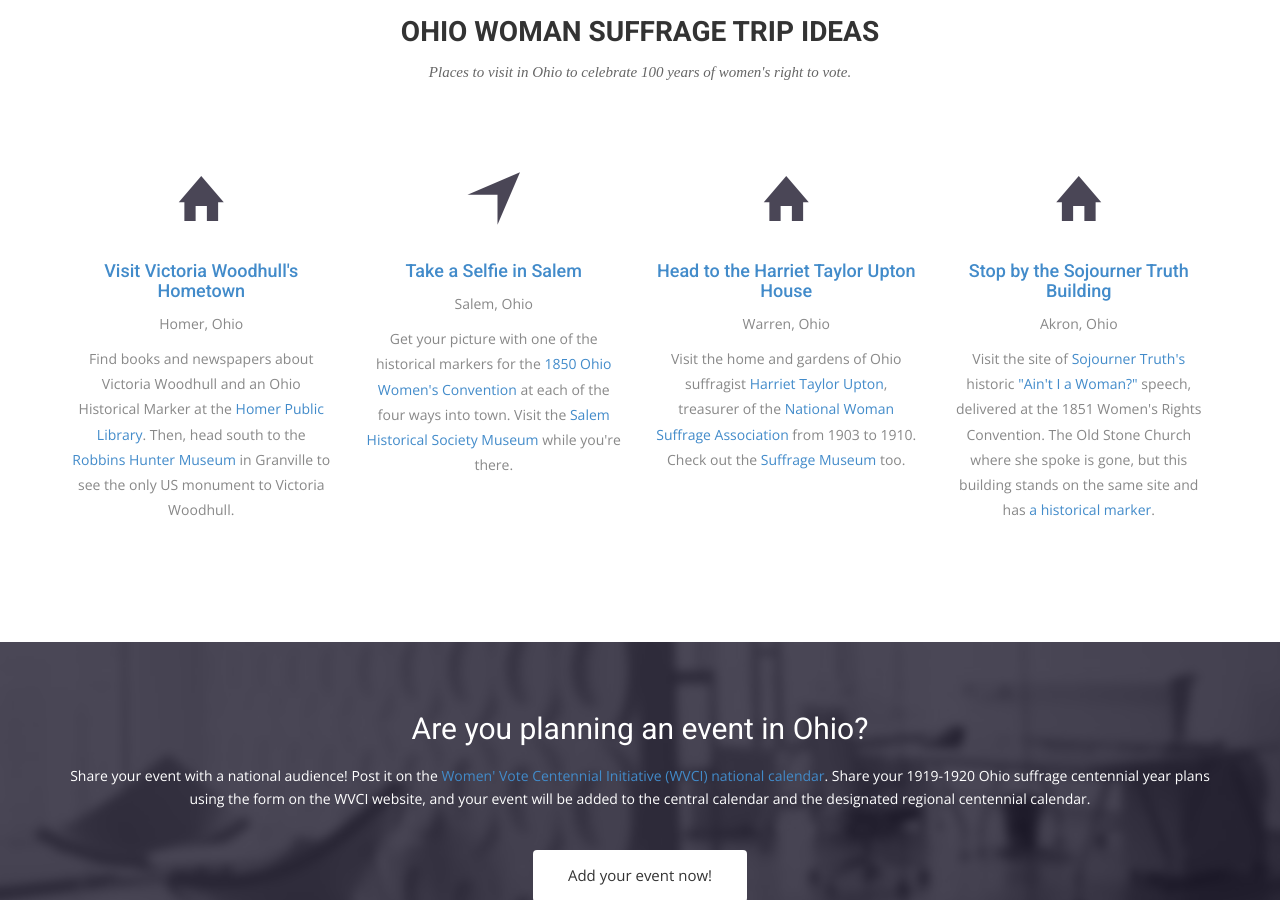
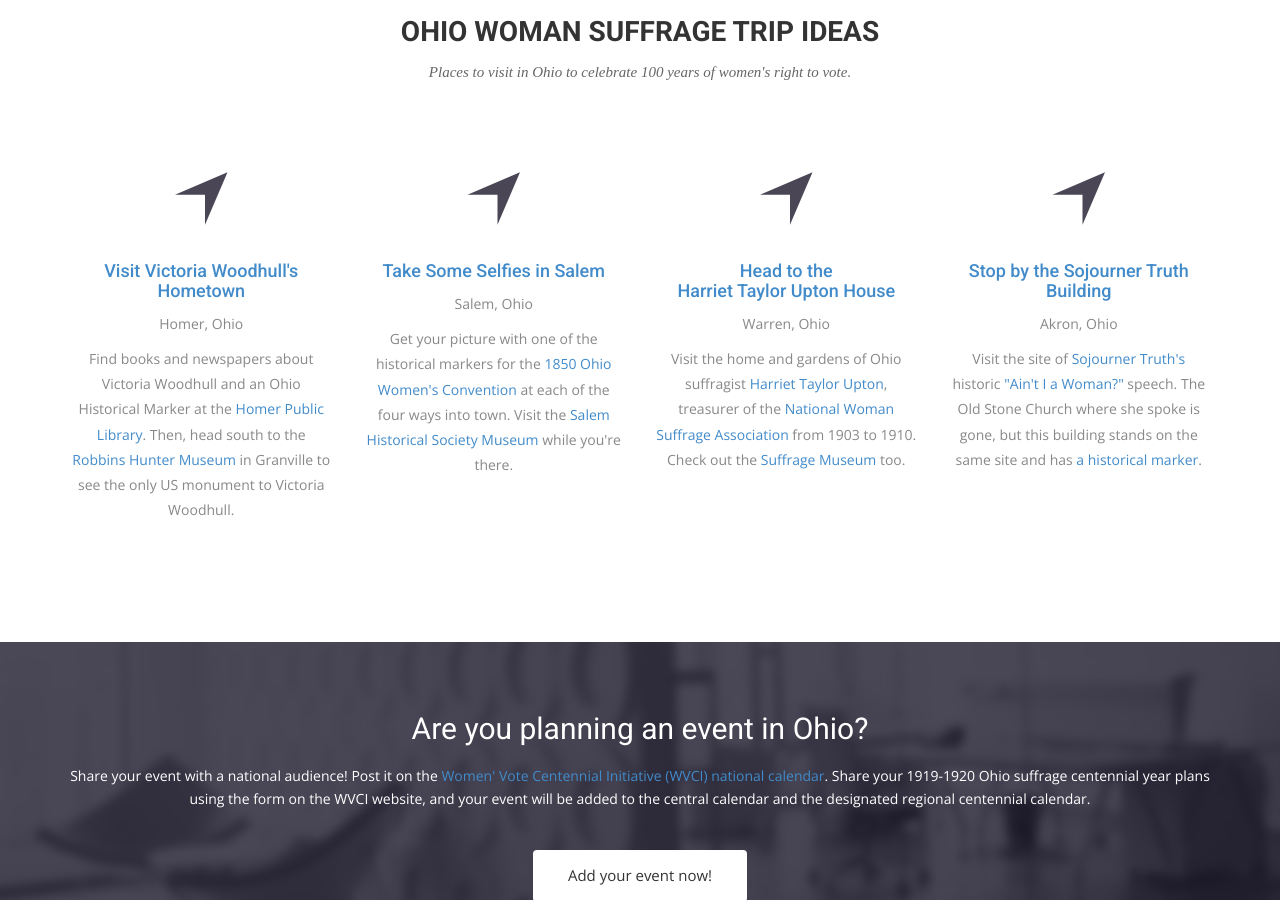
Before and after one commit to OhioSuffrageCentennial/ohiosuffragecentennial, a Jekyll site: the page built from index.html, in a window 1280 px wide and 900 px high, scrolled down 1789 px. Built offline with Jekyll 4.4.1, drawn with Linux system fonts in a browser that asks for light colours; nearby versions of some CDN libraries; some web fonts are replaced.

Commit message:
test some formatting

```diff
--- a/index.html
+++ b/index.html
@@ -73,7 +73,7 @@ permalink: /
     <div class="row ">
       <div class="col-sm-6 col-md-3">
         <div class="service-item">
-          <i class="ion-home"></i>
+          <i class="ion-navigate"></i>
           <h4><a href="https://homer.lib.oh.us/content/victoria-claflin-woodhull" target="_blank">Visit Victoria Woodhull's Hometown</a></h4>
           <p>Homer, Ohio</p>
           <p>Find books and newspapers about Victoria Woodhull and an Ohio Historical Marker at the <a href="https://homer.lib.oh.us/content/victoria-claflin-woodhull" target="_blank">Homer Public Library</a>. Then, head south to the <a href="http://www.robbinshunter.org" target="_blank">Robbins Hunter Museum</a> in Granville to see the only US monument to Victoria Woodhull.</p>
@@ -82,25 +82,25 @@ permalink: /
       <div class="col-sm-6 col-md-3">
         <div class="service-item">
           <i class="ion-navigate"></i>
-          <h4><a href="http://www.salemnews.net/news/local-news/2017/09/markers-cite-salems-place-in-womens-rights-movement/" target="_blank">Take a Selfie in Salem</a></h4>
+          <h4><a href="http://www.salemnews.net/news/local-news/2017/09/markers-cite-salems-place-in-womens-rights-movement/" target="_blank">Take Some Selfies in Salem</a></h4>
           <p>Salem, Ohio</p>
           <p>Get your picture with one of the historical markers for the <a href="https://en.wikipedia.org/wiki/Ohio_Women%27s_Convention_at_Salem_in_1850" target="_blank">1850 Ohio Women's Convention</a> at each of the four ways into town. Visit the <a href="http://www.salemhistoricalsociety.org/home.html" target="_blank">Salem Historical Society Museum</a> while you're there.</p>
         </div>
       </div>
       <div class="col-sm-6 col-md-3">
         <div class="service-item">
-          <i class="ion-home"></i>
-          <h4><a href="http://www.uptonhouse.org/" target="_blank">Head to the Harriet Taylor Upton House</a></h4>
+          <i class="ion-navigate"></i>
+          <h4><a href="http://www.uptonhouse.org/" target="_blank">Head to the </br>Harriet Taylor Upton House</a></h4>
           <p>Warren, Ohio </p>
           <p>Visit the home and gardens of Ohio suffragist <a href="https://en.wikipedia.org/wiki/Harriet_Taylor_Upton" target="_blank">Harriet Taylor Upton</a>, treasurer of the <a href="https://en.wikipedia.org/wiki/National_Woman_Suffrage_Association" target="_blank">National Woman Suffrage Association</a> from 1903 to 1910. Check out the <a href="http://www.uptonhouse.org/museum.html" target="_blank">Suffrage Museum</a> too.</p>
         </div>
       </div>
       <div class="col-sm-6 col-md-3">
         <div class="service-item">
-          <i class="ion-home"></i>
+          <i class="ion-navigate"></i>
           <h4><a href="https://www.theclio.com/web/entry?id=52523" target="_blank">Stop by the Sojourner Truth Building</a></h4>
           <p>Akron, Ohio</p>
-          <p>Visit the site of <a haref="https://www.womenshistory.org/education-resources/biographies/sojourner-truth" target="blank">Sojourner Truth's</a> historic <a href="https://en.wikipedia.org/wiki/Ain%27t_I_a_Woman%3F" target="_blank">"Ain't I a Woman?"</a> speech, delivered at the 1851 Women's Rights Convention. The Old Stone Church where she spoke is gone, but this building stands on the same site and has <a href="https://www.hmdb.org/marker.asp?marker=43726" target="_blank">a historical marker</a>.</p>
+          <p>Visit the site of <a haref="https://www.womenshistory.org/education-resources/biographies/sojourner-truth" target="blank">Sojourner Truth's</a> historic <a href="https://en.wikipedia.org/wiki/Ain%27t_I_a_Woman%3F" target="_blank">"Ain't I a Woman?"</a> speech. The Old Stone Church where she spoke is gone, but this building stands on the same site and has <a href="https://www.hmdb.org/marker.asp?marker=43726" target="_blank">a historical marker</a>.</p>
         </div>
       </div>
     </div>
```
